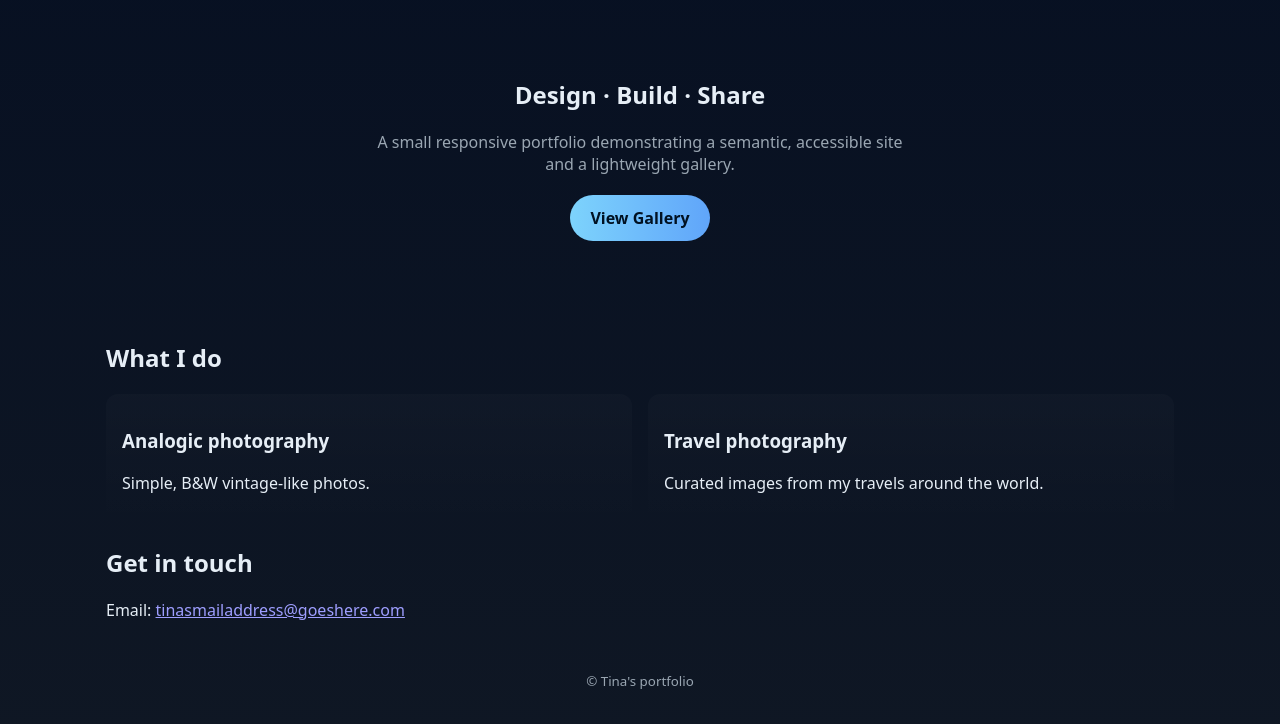
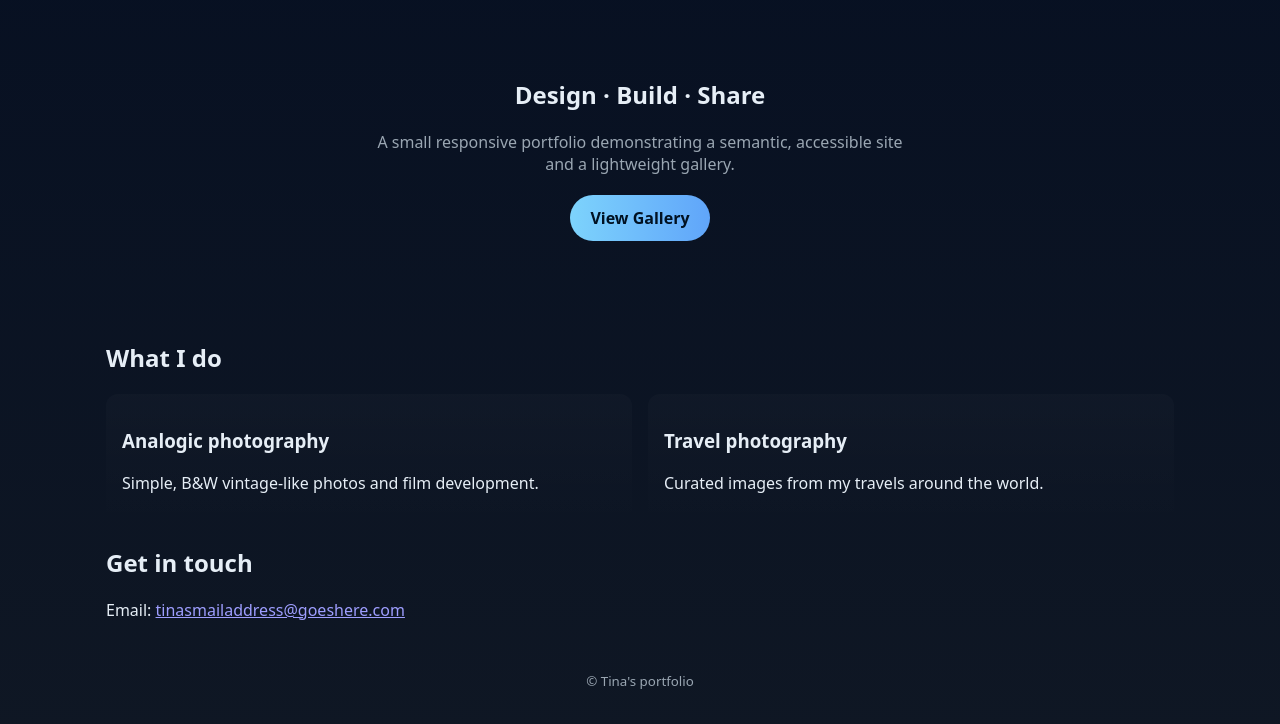
Before and after one commit to gittina2/portfolio, a plain HTML site: page index.html in a window 1280 px wide. Shown: the part 60-784 px from the top of the page. Drawn offline with Linux system fonts and the light colour scheme.

Commit message:
let me try

```diff
--- a/index.html
+++ b/index.html
@@ -38,7 +38,7 @@
       <ul class="cards">
         <li class="card">
           <h3>Analogic photography</h3>
-          <p>Simple, B&W vintage-like photos.</p>
+          <p>Simple, B&W vintage-like photos and film development.</p>
         </li>
         <li class="card">
           <h3>Travel photography</h3>
```
